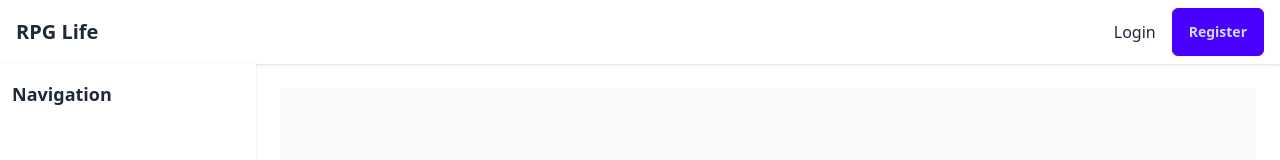
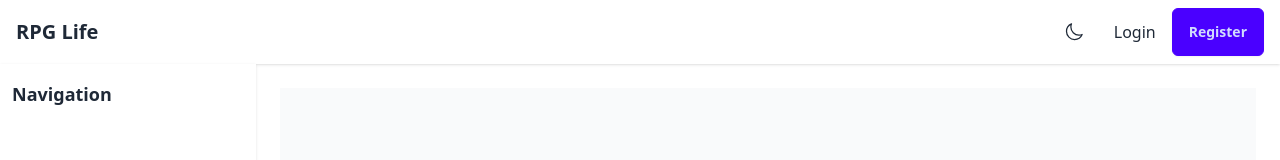
Before and after one commit to Senshiben-efrei/questify, a React (Create React App) app in the folder client/: page /login in a window 1280 px wide. Shown: the top 160 px of the page. Built offline with nearby package versions, Linux system fonts and the light colour scheme; no server answers.

Commit message:
dark mode toggle

```diff
--- a/client/src/App.tsx
+++ b/client/src/App.tsx
@@ -4,6 +4,7 @@ import { DragDropContext } from 'react-beautiful-dnd';
 import Layout from './components/Layout';
 import AppRoutes from './routes';
 import { AuthProvider } from './contexts/AuthContext';
+import { ThemeProvider } from './contexts/ThemeContext';
 
 function App() {
   const onDragEnd = () => {
@@ -12,6 +13,7 @@ function App() {
 
   return (
     <AuthProvider>
+      <ThemeProvider>
         <Router>
           <DragDropContext onDragEnd={onDragEnd}>
             <Layout>
@@ -19,6 +21,7 @@ function App() {
             </Layout>
           </DragDropContext>
         </Router>
+      </ThemeProvider>
     </AuthProvider>
   );
 }
--- a/client/src/components/Navbar/index.tsx
+++ b/client/src/components/Navbar/index.tsx
@@ -1,9 +1,12 @@
 import React from 'react';
 import { Link, useNavigate } from 'react-router-dom';
 import { useAuth } from '../../contexts/AuthContext';
+import { useTheme } from '../../contexts/ThemeContext';
+import { SunIcon, MoonIcon } from '@heroicons/react/24/outline';
 
 const Navbar = () => {
   const { user, logout } = useAuth();
+  const { theme, toggleTheme } = useTheme();
   const navigate = useNavigate();
 
   const handleLogout = () => {
@@ -23,7 +26,19 @@ const Navbar = () => {
             </div>
           </div>
 
-          <div className="flex items-center">
+          <div className="flex items-center space-x-4">
+            <button
+              onClick={toggleTheme}
+              className="btn btn-ghost btn-circle"
+              aria-label="Toggle theme"
+            >
+              {theme === 'light' ? (
+                <MoonIcon className="h-5 w-5" />
+              ) : (
+                <SunIcon className="h-5 w-5" />
+              )}
+            </button>
+
             {user ? (
               <div className="flex items-center space-x-4">
                 <span className="text-base-content">
--- /dev/null
+++ b/client/src/contexts/ThemeContext.tsx
@@ -0,0 +1,40 @@
+import React, { createContext, useContext, useState, useEffect } from 'react';
+
+type Theme = 'light' | 'dark';
+
+interface ThemeContextType {
+  theme: Theme;
+  toggleTheme: () => void;
+}
+
+const ThemeContext = createContext<ThemeContextType | undefined>(undefined);
+
+export const ThemeProvider: React.FC<{ children: React.ReactNode }> = ({ children }) => {
+  const [theme, setTheme] = useState<Theme>(() => {
+    const savedTheme = localStorage.getItem('theme');
+    return (savedTheme as Theme) || 'light';
+  });
+
+  useEffect(() => {
+    document.documentElement.setAttribute('data-theme', theme);
+    localStorage.setItem('theme', theme);
+  }, [theme]);
+
+  const toggleTheme = () => {
+    setTheme(prev => prev === 'light' ? 'dark' : 'light');
+  };
+
+  return (
+    <ThemeContext.Provider value={{ theme, toggleTheme }}>
+      {children}
+    </ThemeContext.Provider>
+  );
+};
+
+export const useTheme = () => {
+  const context = useContext(ThemeContext);
+  if (context === undefined) {
+    throw new Error('useTheme must be used within a ThemeProvider');
+  }
+  return context;
+};
--- a/client/tailwind.config.js
+++ b/client/tailwind.config.js
@@ -24,7 +24,7 @@ module.exports = {
   },
   plugins: [require("daisyui")],
   daisyui: {
-    themes: ["light", "dark"], // You can customize themes here
+    themes: ["light", "dark", "cupcake"], // You can add more themes
     darkTheme: "dark",
     base: true,
     styled: true,
```
Lines whose indentation alone changed are shown as unchanged.
